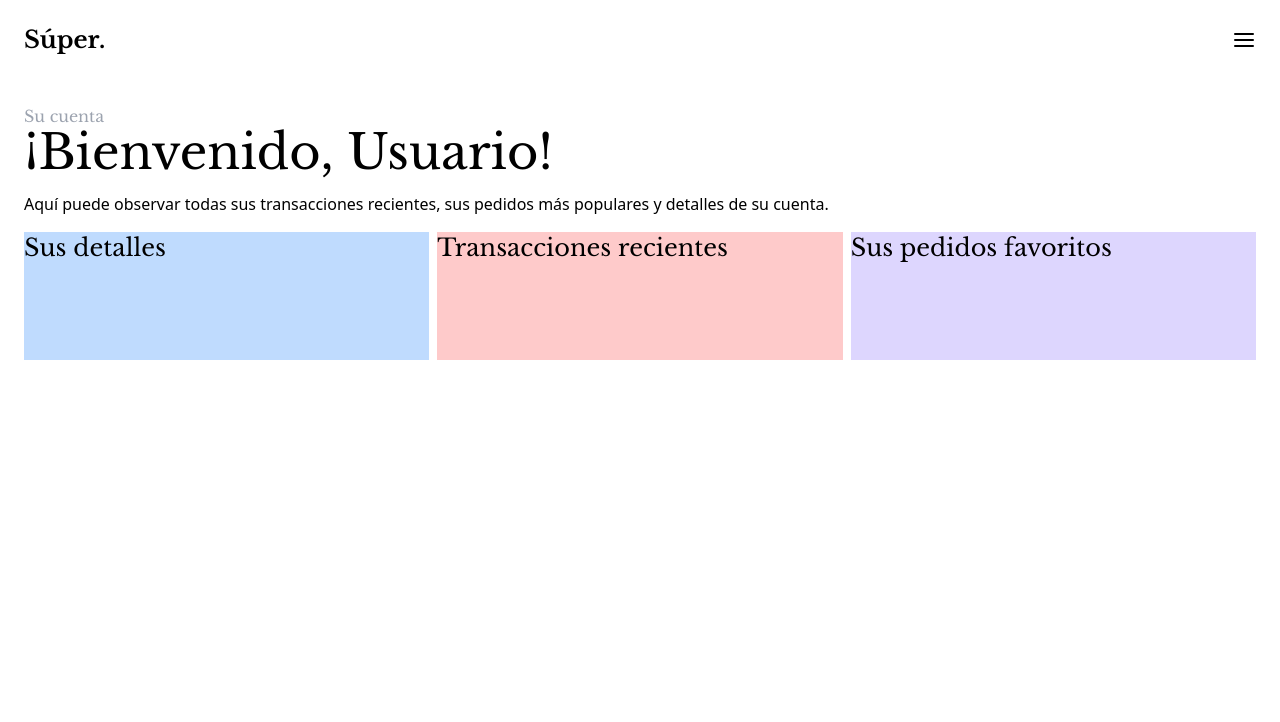
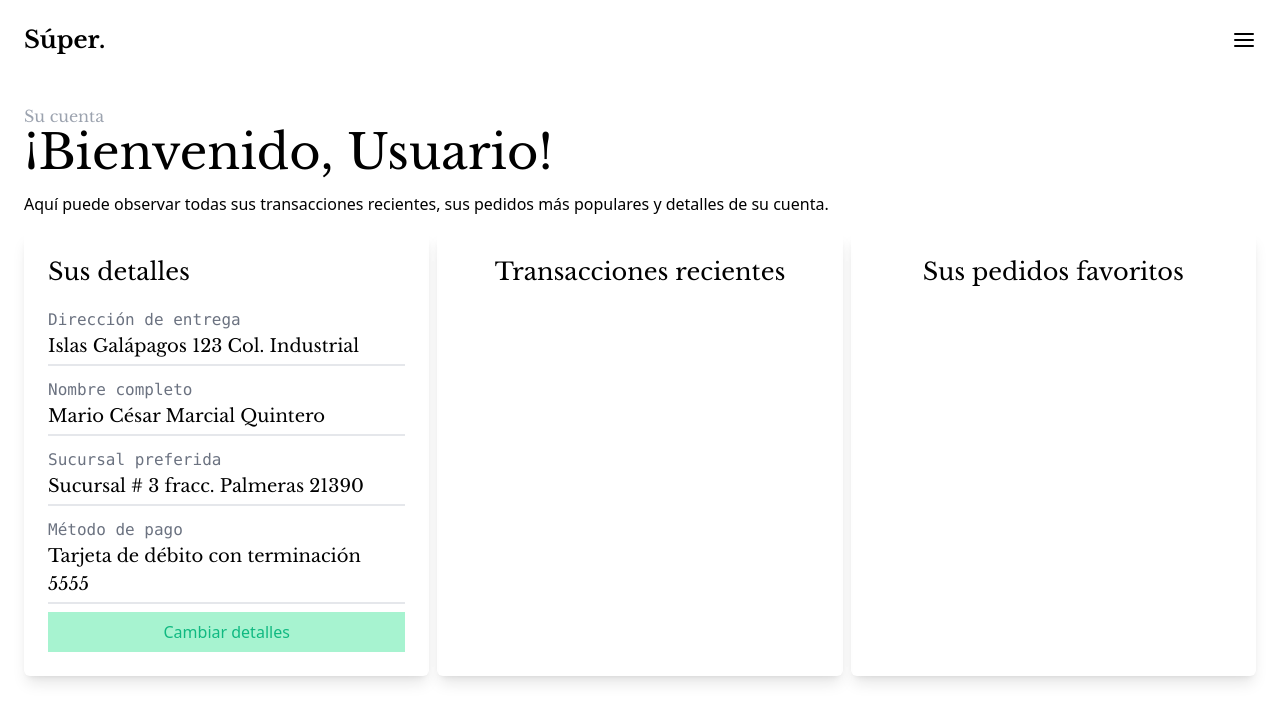
Before and after one commit to mar-cial/super, a Next.js app: page /cuenta in a window 1280 px wide. Shown: the top 722 px of the page. Built offline with nearby package versions, Linux system fonts and the light colour scheme.

Commit message:
detalles card ui done

```diff
--- a/pages/cuenta/index.tsx
+++ b/pages/cuenta/index.tsx
@@ -2,22 +2,41 @@
 
 //react / nextjs imports
 import { NextPage } from 'next';
+import { FC, ReactNode } from 'react';
 import TituloCartaDeUsuario from '../../components/TituloCartaDeUsuario';
 
 // media imports
 
 // data imports
 
+// interfaces
+interface IDetalleRow {
+  title: string;
+  content: string;
+}
+
+// local components
+const DetalleRow: FC<IDetalleRow> = ({ title, content }) => {
+  return (
+    <div className="flex flex-col justify-between py-1 border-b-2 border-collapse border-gray-200">
+      <h3 className="font-mono text-gray-500">{title}</h3>
+      <p className="text-lg font-main">{content}</p>
+    </div>
+  );
+};
+
 // start of component
 const CuentaPage: NextPage = () => {
   return (
     <>
       <div className="grid gap-4 p-6">
+        {/* <-------------------- HEADER --------------------> */}
         <div>
           <p className="text-gray-400 text-mono font-main">Su cuenta</p>
           <h1 className="text-5xl font-main">¡Bienvenido, Usuario!</h1>
         </div>
 
+        {/* <-------------------- PAGE INFO --------------------> */}
         <div>
           <p>
             Aquí puede observar todas sus transacciones recientes, sus pedidos
@@ -25,23 +44,51 @@ const CuentaPage: NextPage = () => {
           </p>
         </div>
 
-        <div className="grid h-32 gap-2 md:grid-cols-3">
+        {/* <-------------------- CARD CONTAINER --------------------> */}
+        <div className="grid gap-2 h-96 md:grid-cols-3">
           {/* <-------------------- Detalles --------------------> */}
-          <div className="grid gap-4 bg-blue-200">
+          <div className="flex flex-col gap-4 p-6 rounded-md shadow-lg">
             <header>
               <TituloCartaDeUsuario text="Sus detalles" />
             </header>
+
+            {/* <-------------------- detalles rows --------------------> */}
+            <div className="grid w-full gap-2">
+              <DetalleRow
+                title="Dirección de entrega"
+                content="Islas Galápagos 123 Col. Industrial"
+              />
+
+              <DetalleRow
+                title="Nombre completo"
+                content="Mario César Marcial Quintero"
+              />
+
+              <DetalleRow
+                title="Sucursal preferida"
+                content="Sucursal # 3 fracc. Palmeras 21390"
+              />
+
+              <DetalleRow
+                title="Método de pago"
+                content="Tarjeta de débito con terminación 5555"
+              />
+
+              <button className="py-2 bg-emerald-200 text-emerald-500">
+                Cambiar detalles
+              </button>
+            </div>
           </div>
 
           {/* <-------------------- Transacciones recientes --------------------> */}
-          <div className="bg-red-200 ">
+          <div className="flex flex-col items-center p-6 rounded-md shadow-lg">
             <header>
               <TituloCartaDeUsuario text="Transacciones recientes" />
             </header>
           </div>
 
           {/* <-------------------- pedidos más populares --------------------> */}
-          <div className="bg-violet-200">
+          <div className="flex flex-col items-center gap-4 p-6 rounded-md shadow-lg">
             <header>
               <TituloCartaDeUsuario text="Sus pedidos favoritos" />
             </header>
```
